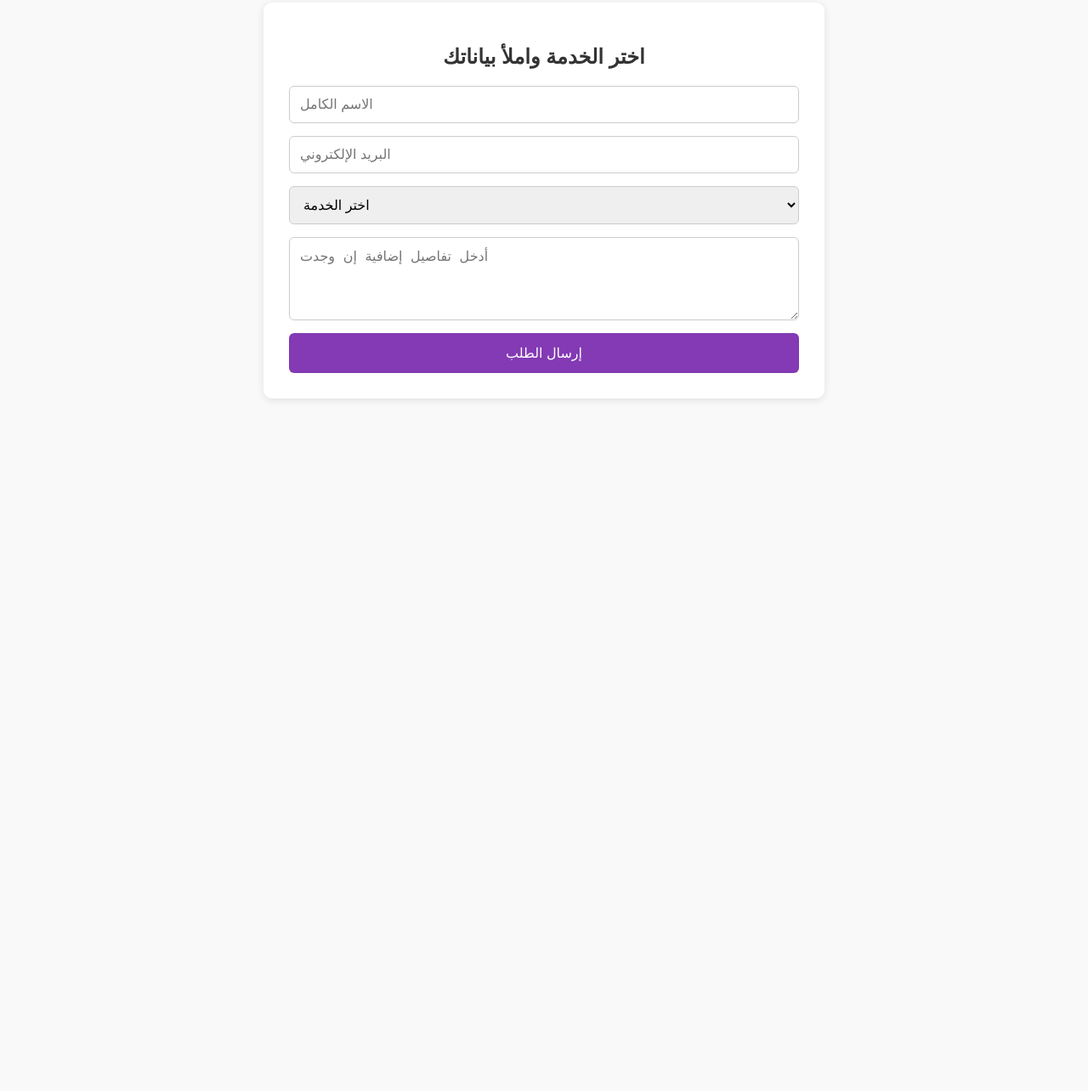
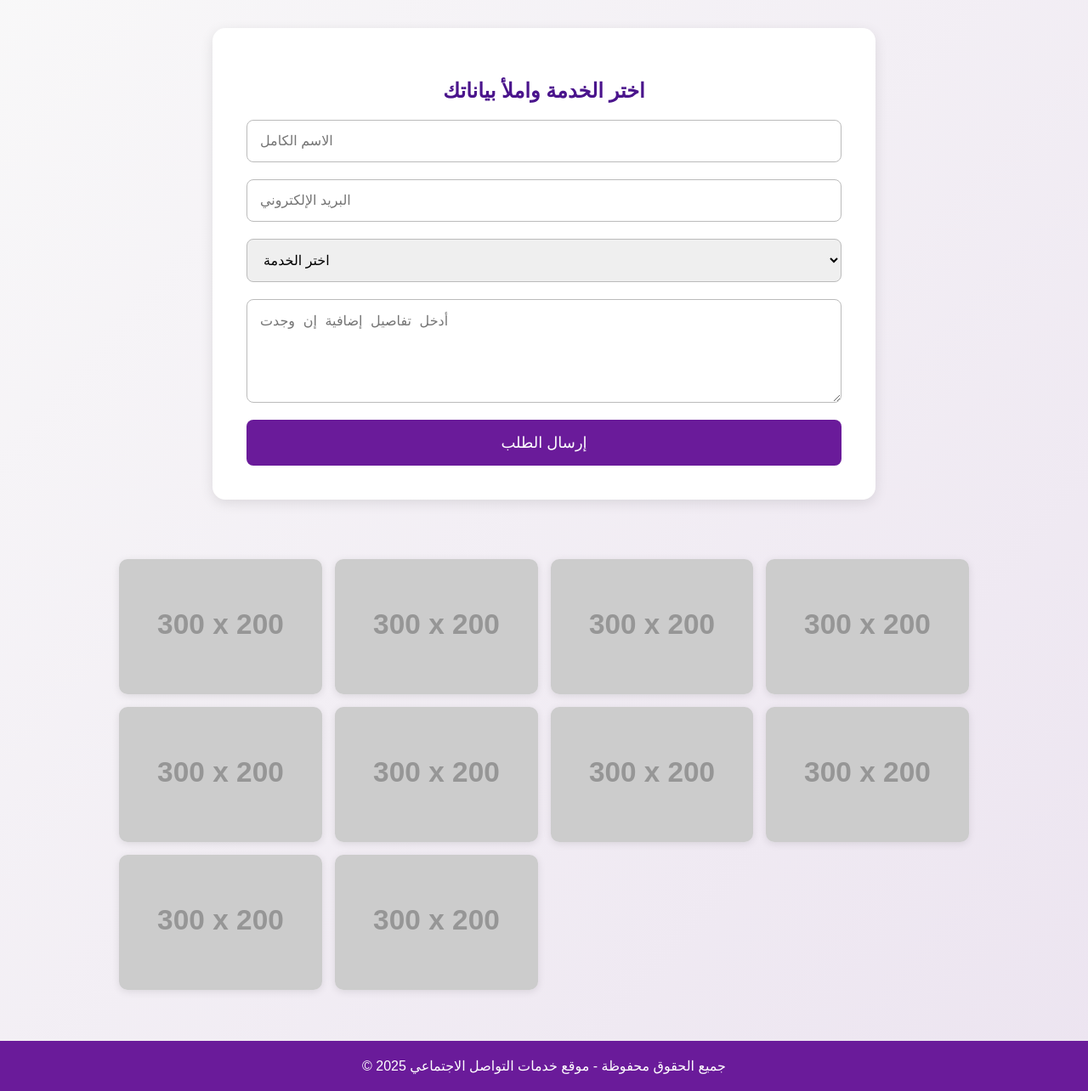
Before and after one commit to mortada60/mortadadr, a plain HTML site: page index.html in a window 1280 px wide. Shown: the part 178-1462 px from the top of the page at 85% size. Before the commit the page ends 800 px from the top, so only its background shows below. Drawn offline with Linux system fonts and the light colour scheme; placeholder pictures from the web are drawn by us.

Commit message:
Update index.html

```diff
--- a/index.html
+++ b/index.html
@@ -3,61 +3,81 @@
 <head>
   <meta charset="UTF-8">
   <meta name="viewport" content="width=device-width, initial-scale=1.0">
-  <title>طلب خدمات انستقرام</title>
+  <title>موقع خدمات التواصل الاجتماعي</title>
   <style>
     body {
       font-family: 'Cairo', sans-serif;
-      background-color: #f9f9f9;
+      background: linear-gradient(to bottom right, #f9f9f9, #ece4f0);
       margin: 0;
       padding: 0;
     }
     header {
-      background-color: #833ab4;
+      background-color: #6a1b9a;
       color: white;
       text-align: center;
-      padding: 30px 10px;
+      padding: 40px 10px;
+    }
+    .gallery {
+      display: grid;
+      grid-template-columns: repeat(auto-fill, minmax(200px, 1fr));
+      gap: 15px;
+      max-width: 1000px;
+      margin: 40px auto;
+      padding: 20px;
+    }
+    .gallery img {
+      width: 100%;
+      border-radius: 10px;
+      box-shadow: 0 2px 10px rgba(0,0,0,0.1);
     }
     .container {
-      max-width: 600px;
-      margin: 40px auto;
+      max-width: 700px;
+      margin: 50px auto;
       background-color: #fff;
-      padding: 30px;
-      box-shadow: 0 2px 10px rgba(0,0,0,0.1);
-      border-radius: 10px;
+      padding: 40px;
+      box-shadow: 0 4px 15px rgba(0,0,0,0.1);
+      border-radius: 15px;
     }
     h2 {
       text-align: center;
-      color: #333;
+      color: #4a148c;
     }
     form {
       display: flex;
       flex-direction: column;
     }
     input, select, textarea {
-      margin-bottom: 15px;
-      padding: 12px;
+      margin-bottom: 20px;
+      padding: 15px;
       font-size: 16px;
-      border: 1px solid #ccc;
-      border-radius: 6px;
+      border: 1px solid #bbb;
+      border-radius: 8px;
     }
     button {
-      padding: 14px;
-      background-color: #833ab4;
+      padding: 16px;
+      background-color: #6a1b9a;
       color: white;
       border: none;
-      font-size: 16px;
-      border-radius: 6px;
+      font-size: 18px;
+      border-radius: 8px;
       cursor: pointer;
+      transition: background-color 0.3s ease;
     }
     button:hover {
-      background-color: #6e2d97;
+      background-color: #4a148c;
+    }
+    footer {
+      text-align: center;
+      padding: 20px;
+      background-color: #6a1b9a;
+      color: white;
     }
   </style>
 </head>
 <body>
 
   <header>
-    <h1>طلب خدمات انستقرام</h1>
+    <h1>موقع طلب خدمات التواصل الاجتماعي</h1>
   </header>
 
   <div class="container">
@@ -71,13 +91,48 @@
         <option value="فك مخالفات الانستقرام">فك مخالفات الانستقرام</option>
         <option value="استرجاع حسابات الانستقرام">استرجاع حسابات الانستقرام</option>
         <option value="زيادة متابعين الانستقرام">زيادة متابعين الانستقرام</option>
+        <option value="زيادة لايكات انستقرام">زيادة لايكات انستقرام</option>
+        <option value="مشاهدات ستوري">مشاهدات ستوري</option>
+        <option value="تفعيل الحساب بالعلامة الزرقاء">تفعيل الحساب بالعلامة الزرقاء</option>
+        <option value="متابعين سناب شات">متابعين سناب شات</option>
+        <option value="مشاهدات يوتيوب">مشاهدات يوتيوب</option>
+        <option value="اشتراكات تيليجرام">اشتراكات تيليجرام</option>
+        <option value="تعليقات تلقائية">تعليقات تلقائية</option>
+        <option value="حملات ترويجية">حملات ترويجية</option>
+        <option value="تحسين ظهور الحساب">تحسين ظهور الحساب</option>
+        <option value="زيادة مشاهدات TikTok">زيادة مشاهدات TikTok</option>
+        <option value="زيادة متابعين TikTok">زيادة متابعين TikTok</option>
+        <option value="تفاعل تلقائي للمنشورات">تفاعل تلقائي للمنشورات</option>
+        <option value="رسائل جماعية على الواتساب">رسائل جماعية على الواتساب</option>
+        <option value="تصميم هوية بصرية">تصميم هوية بصرية</option>
+        <option value="إعلانات مدفوعة">إعلانات مدفوعة</option>
+        <option value="تحليل الحسابات">تحليل الحسابات</option>
+        <option value="خدمة دعم تقني للحسابات">خدمة دعم تقني للحسابات</option>
       </select>
 
-      <textarea name="details" rows="4" placeholder="أدخل تفاصيل إضافية إن وجدت"></textarea>
+      <textarea name="details" rows="5" placeholder="أدخل تفاصيل إضافية إن وجدت"></textarea>
 
       <button type="submit">إرسال الطلب</button>
     </form>
   </div>
 
+  <section class="gallery">
+    <!-- عرض صور للأعمال البرمجية -->
+    <img src="https://via.placeholder.com/300x200?text=مشروع+1" alt="مشروع 1">
+    <img src="https://via.placeholder.com/300x200?text=مشروع+2" alt="مشروع 2">
+    <img src="https://via.placeholder.com/300x200?text=مشروع+3" alt="مشروع 3">
+    <img src="https://via.placeholder.com/300x200?text=مشروع+4" alt="مشروع 4">
+    <img src="https://via.placeholder.com/300x200?text=مشروع+5" alt="مشروع 5">
+    <img src="https://via.placeholder.com/300x200?text=مشروع+6" alt="مشروع 6">
+    <img src="https://via.placeholder.com/300x200?text=مشروع+7" alt="مشروع 7">
+    <img src="https://via.placeholder.com/300x200?text=مشروع+8" alt="مشروع 8">
+    <img src="https://via.placeholder.com/300x200?text=مشروع+9" alt="مشروع 9">
+    <img src="https://via.placeholder.com/300x200?text=مشروع+10" alt="مشروع 10">
+  </section>
+
+  <footer>
+    &copy; 2025 جميع الحقوق محفوظة - موقع خدمات التواصل الاجتماعي
+  </footer>
+
 </body>
 </html>
```
